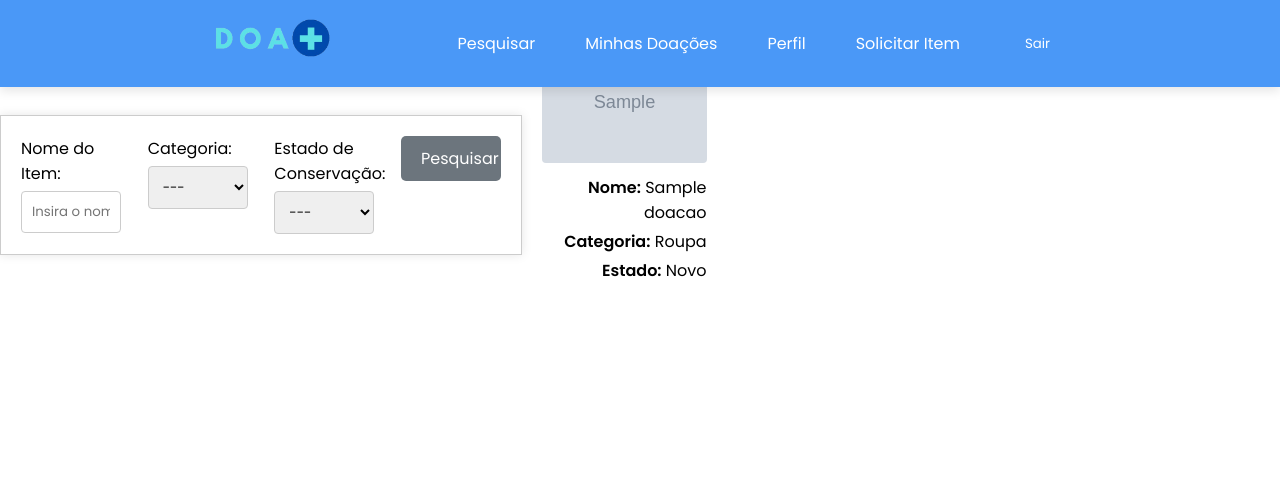
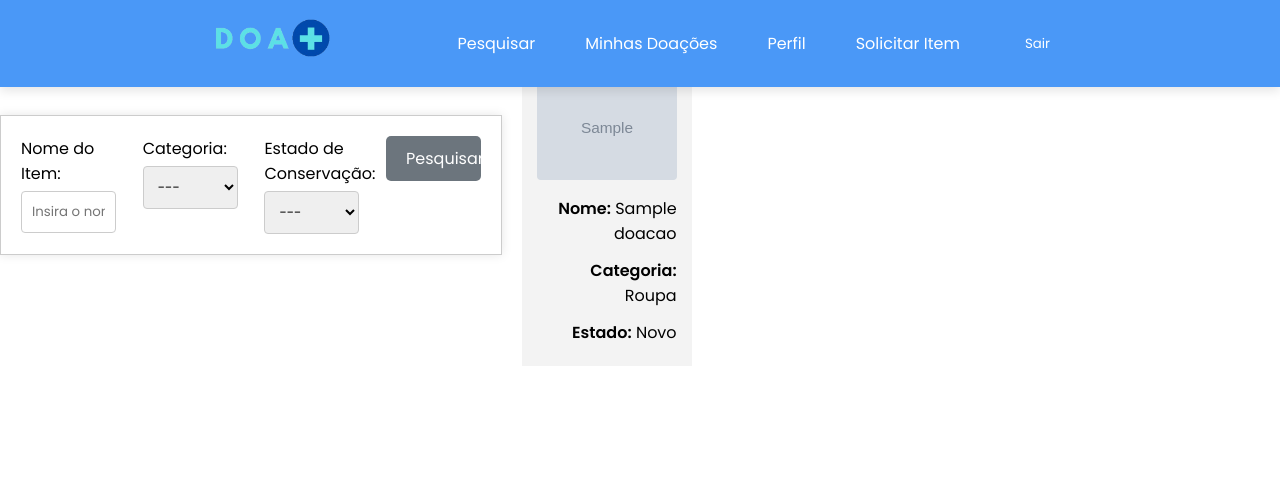
Before and after one commit to marimmbc/doamais, a Django app: template DoaMais/main/templates/pesquisar.html in a window 1280 px wide. Shown: the top 485 px of the page. Run offline with Django 4.2, Linux system fonts and the light colour scheme; the template is opened without the code that fills it: values that come from a table or form of the project are taken from there, others are empty; tables that the repository leaves empty hold one stand-in row (values such as "Sample post"); grey boxes marked "Sample" are stand-in pictures.

Commit message:
ajuste css pesquisar

```diff
--- a/DoaMais/main/static/css/pesquisar.css
+++ b/DoaMais/main/static/css/pesquisar.css
@@ -117,3 +117,46 @@ body {
     grid-template-columns: 1fr; /* 1 column on mobile screens */
   }
 }
+
+.search-results {
+  display: grid;
+  grid-template-columns: repeat(4, 1fr); /* Create four columns */
+  gap: 20px; /* Space between items */
+  padding: 0 20px; /* Padding on the sides */
+  margin-top: 20px; /* Space below the form */
+}
+
+.search-item {
+  background-color: #f3f3f3; /* Background color for the item */
+  padding: 15px; /* Padding inside each item */
+  display: flex;
+  flex-direction: column;
+  align-items: center; /* Center align the items */
+}
+
+.search-item img {
+  width: 100%; /* Full width of the item */
+  height: auto; /* Maintain aspect ratio */
+  object-fit: cover; /* Cover the space properly */
+  margin-bottom: 10px; /* Space between image and text */
+}
+
+.search-item div {
+  text-align: center; /* Center text below the image */
+}
+
+.search-item p {
+  margin: 4px 0; /* Spacing between lines */
+}
+
+@media (max-width: 1024px) {
+  .search-results {
+    grid-template-columns: repeat(2, 1fr); /* 2 columns on tablet screens */
+  }
+}
+
+@media (max-width: 768px) {
+  .search-results {
+    grid-template-columns: 1fr; /* 1 column on mobile screens */
+  }
+}
```
